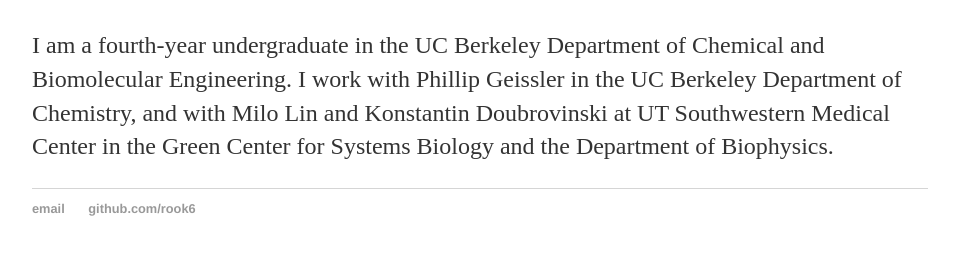
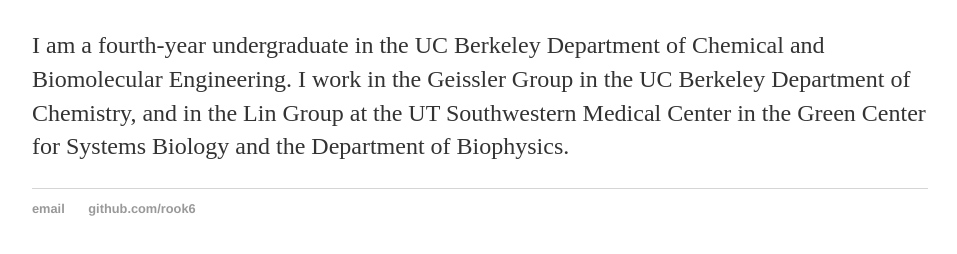
Before and after one commit to earunachalam/earunachalam.github.io, a plain HTML site: page index.html in a window 1280 px wide. Shown: the part 168-422 px from the top of the page, without its empty margins (160-1117 px from the left). Drawn offline with Linux system fonts and the light colour scheme.

Commit message:
Test of GitHub Desktop

```diff
--- a/index.html
+++ b/index.html
@@ -17,7 +17,7 @@
 		<div class="container">
     		<div class="blurb">
         		<h1>Easun Arunachalam</h1>
-        			<p>I am a fourth-year undergraduate in the UC Berkeley Department of Chemical and Biomolecular Engineering. I work with Phillip Geissler in the UC Berkeley Department of Chemistry, and with Milo Lin and Konstantin Doubrovinski at UT Southwestern Medical Center in the Green Center for Systems Biology and the Department of Biophysics.</p>
+        			<p>I am a fourth-year undergraduate in the UC Berkeley Department of Chemical and Biomolecular Engineering. I work in the Geissler Group in the UC Berkeley Department of Chemistry, and in the Lin Group at the UT Southwestern Medical Center in the Green Center for Systems Biology and the Department of Biophysics.</p>
     		</div><!-- /.blurb -->
 		</div><!-- /.container -->
 		<footer>
```
